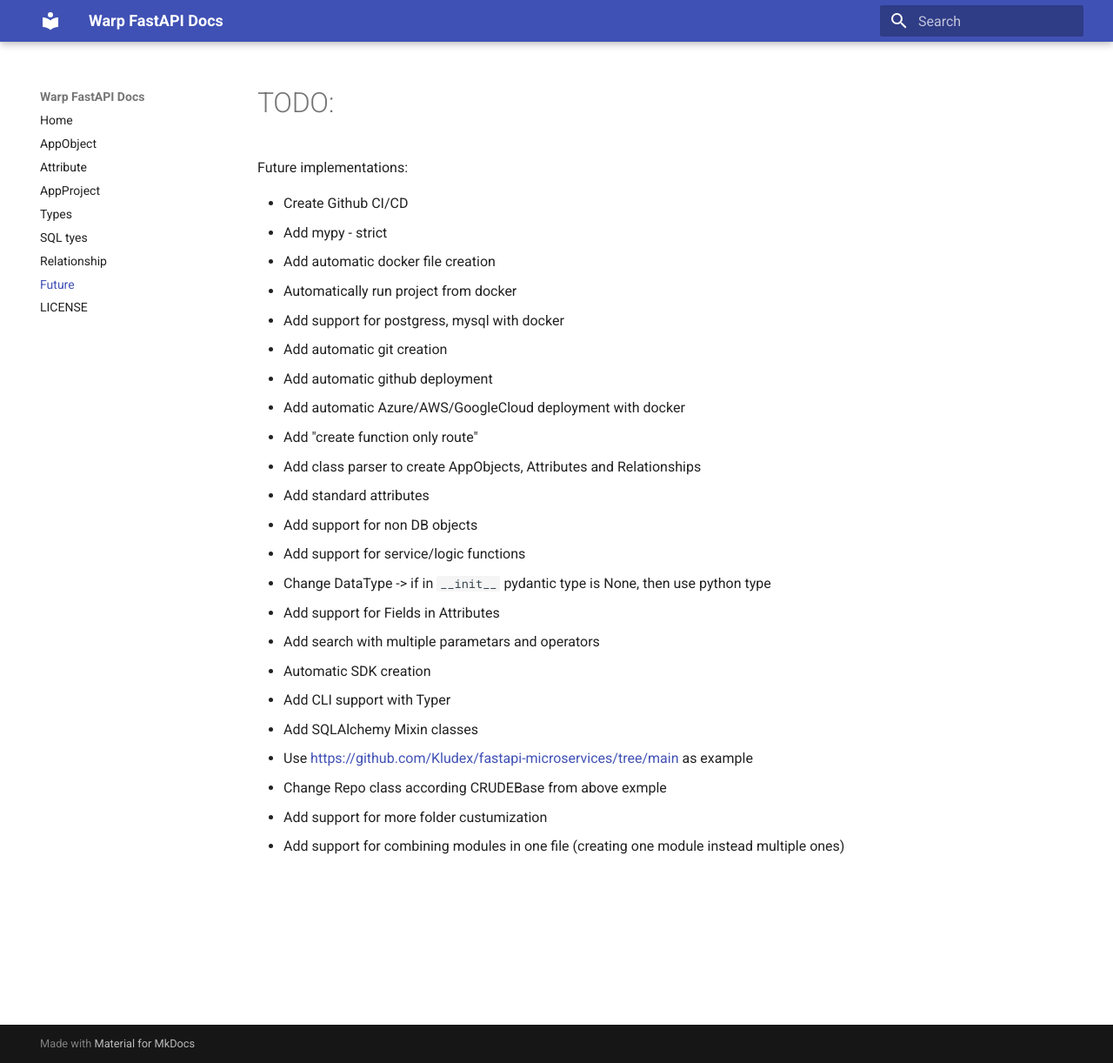
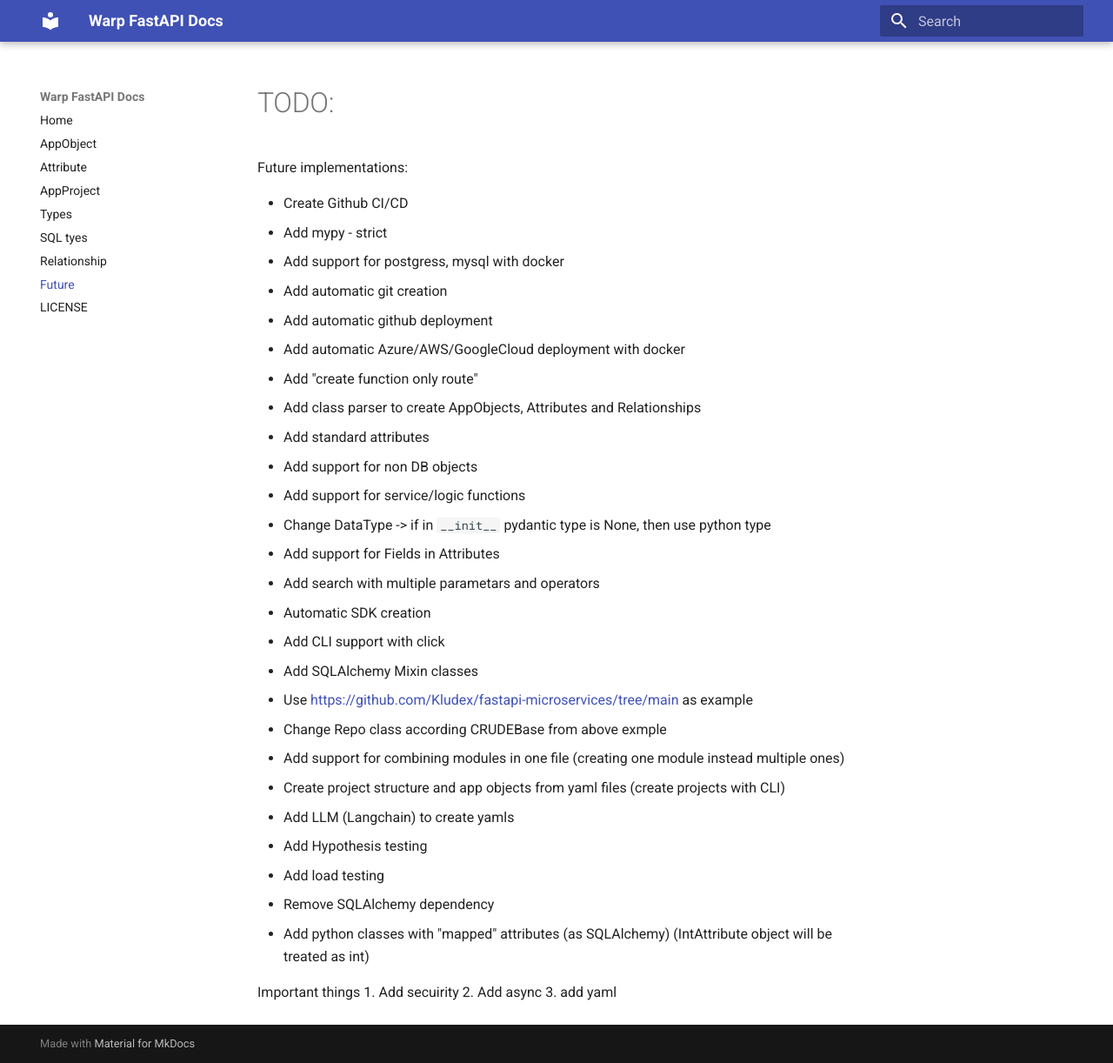
Before and after one commit to frenki123/warp_fastapi, an MkDocs documentation site: the page built from docs/todo.md, in a window 1280 px wide and 1222 px high. Shown: the whole window at 87% size. Built offline with MkDocs 1.6.1 and Material for MkDocs 9.7.7, drawn with Linux system fonts in a browser that asks for light colours.

Commit message:
Small update

```diff
--- a/docs/todo.md
+++ b/docs/todo.md
@@ -3,8 +3,6 @@ Future implementations:
 
 - Create Github CI/CD
 - Add mypy - strict
-- Add automatic docker file creation
-- Automatically run project from docker
 - Add support for postgress, mysql with docker
 - Add automatic git creation
 - Add automatic github deployment
@@ -18,9 +16,19 @@ Future implementations:
 - Add support for Fields in Attributes
 - Add search with multiple parametars and operators
 - Automatic SDK creation
-- Add CLI support with Typer
+- Add CLI support with click
 - Add SQLAlchemy Mixin classes
 - Use https://github.com/Kludex/fastapi-microservices/tree/main as example
 - Change Repo class according CRUDEBase from above exmple
-- Add support for more folder custumization
 - Add support for combining modules in one file (creating one module instead multiple ones)
+- Create project structure and app objects from yaml files (create projects with CLI)
+- Add LLM (Langchain) to create yamls
+- Add Hypothesis testing
+- Add load testing
+- Remove SQLAlchemy dependency
+- Add python classes with "mapped" attributes (as SQLAlchemy) (IntAttribute object will be treated as int)
+
+Important things
+1. Add secuirity
+2. Add async
+3. add yaml
```
